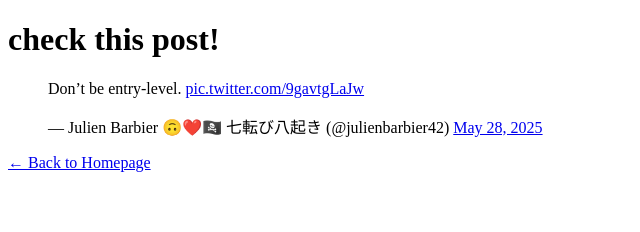
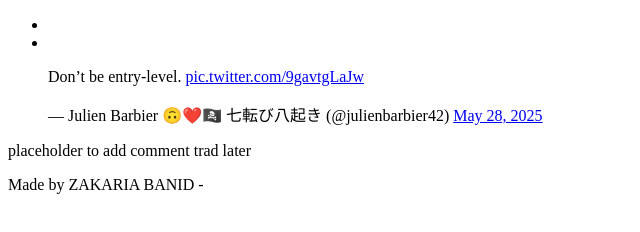
Before and after one commit to banidzakaria101/My_First_Portfolio, a plain HTML site: page html_basic/tweets.html in a window 1280 px wide. Shown: the whole page, without its empty margins (0-640 px from the left). Drawn offline with Linux system fonts and the light colour scheme.

Commit message:
complete task 3

```diff
--- a/html_basic/tweets.html
+++ b/html_basic/tweets.html
@@ -3,12 +3,28 @@
 <head>
     <meta charset="UTF-8">
     <meta name="viewport" content="width=device-width, initial-scale=1.0">
-    <title>Welcome to My First Webpage</title>
+    <title>tweet page</title>
 </head>
 <body>
-    <h1>check this post!</h1>
-    <blockquote class="twitter-tweet"><p lang="en" dir="ltr">Don’t be entry-level. <a href="https://t.co/9gavtgLaJw">pic.twitter.com/9gavtgLaJw</a></p>&mdash; Julien Barbier 🙃❤️🏴‍☠️ 七転び八起き (@julienbarbier42) <a href="https://twitter.com/julienbarbier42/status/1927840993153257856?ref_src=twsrc%5Etfw">May 28, 2025</a></blockquote>
+    <header>
+        <ul>
+            <li><a href="index.html"></a></li>
+            <li><a href="tweets.html"></a></li>
+        </ul>
+    </header>
+    <main>
+        <article>
+            <blockquote class="twitter-tweet"><p lang="en" dir="ltr">Don’t be entry-level. <a href="https://t.co/9gavtgLaJw">pic.twitter.com/9gavtgLaJw</a></p>&mdash; Julien Barbier 🙃❤️🏴‍☠️ 七転び八起き (@julienbarbier42) <a href="https://twitter.com/julienbarbier42/status/1927840993153257856?ref_src=twsrc%5Etfw">May 28, 2025</a></blockquote>
     <script async src="https://platform.twitter.com/widgets.js" charset="utf-8"></script>
-    <p><a href="index.html">← Back to Homepage</a></p>
+        </article>
+
+        <aside>
+            <p>placeholder to add comment trad later</p>
+        </aside>
+    </main>
+
+    <footer>
+        <p>Made by ZAKARIA BANID - <a href="https://www.linkedin.com/in/zakaria-banid-3052bb204/"></a></p>
+    </footer>
 </body>
 </html>
```
Also changed, not shown: html_basic/base_index.html (+2 -1 lines), html_basic/index.html (+29 -1 lines).
